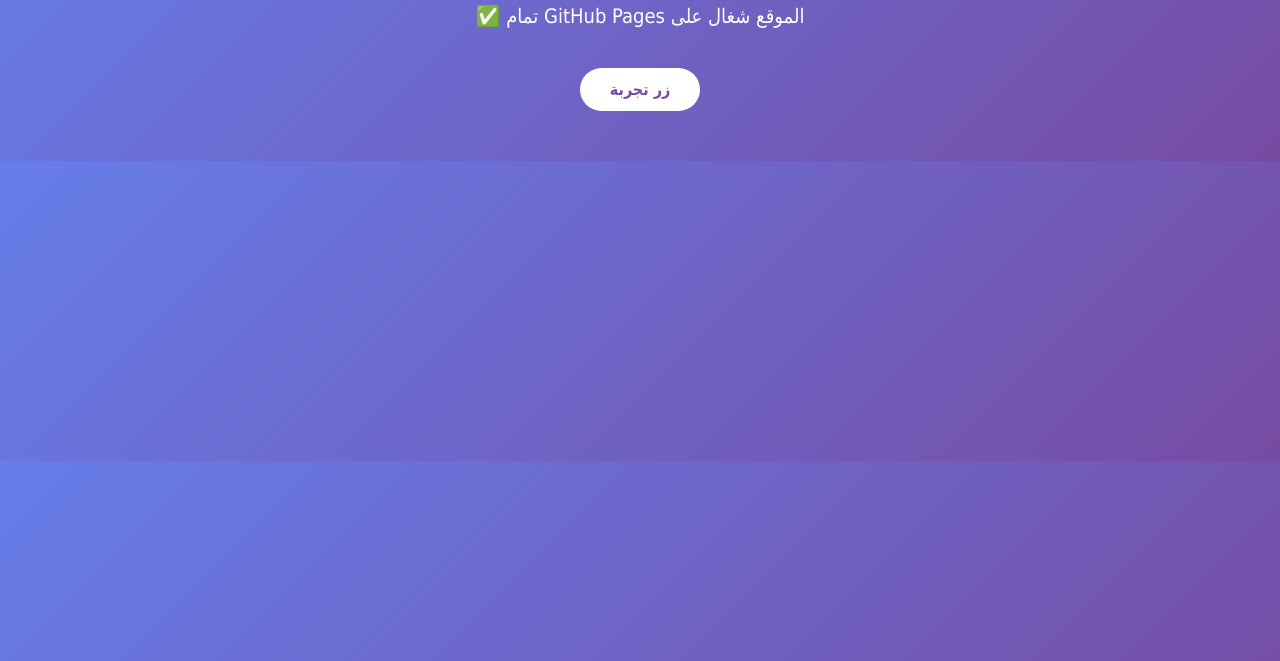
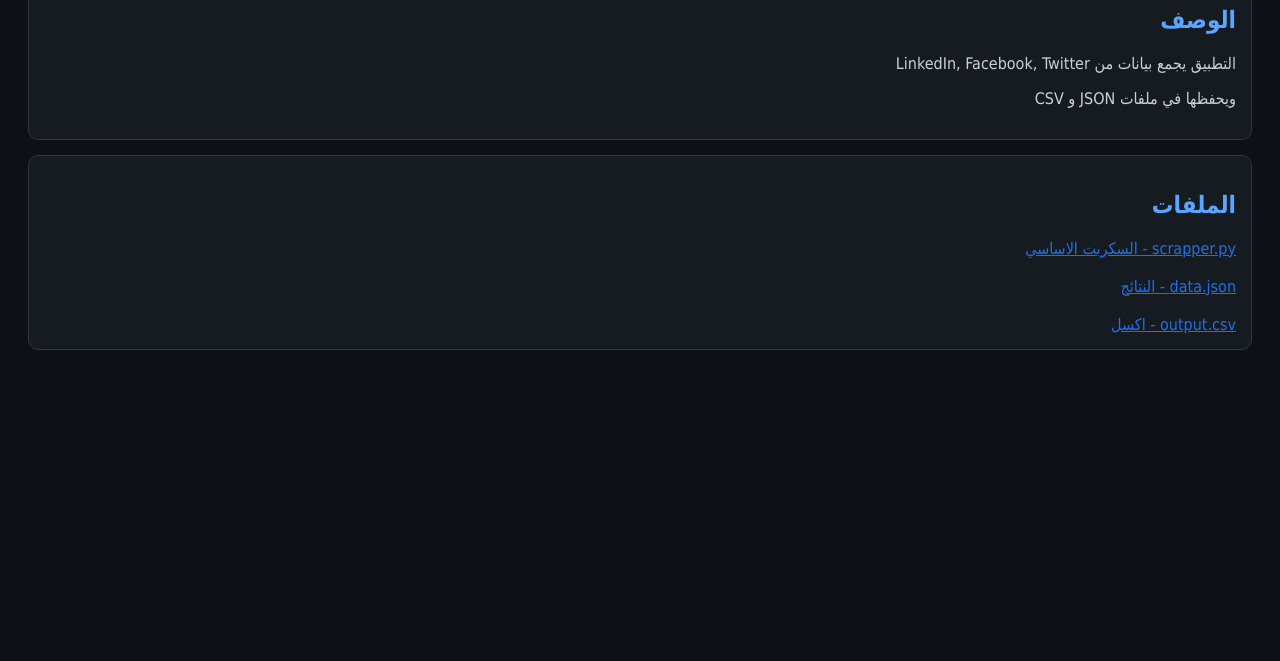
Before and after one commit to abdelrhman1744-boop/reza-page, a plain HTML site: page index.html in a window 1280 px wide. Shown: the part 139-800 px from the top of the page. Drawn offline with Linux system fonts and the light colour scheme.

Commit message:
Update index.html for new data collector project

```diff
--- a/index.html
+++ b/index.html
@@ -1,40 +1,31 @@
 <!DOCTYPE html>
 <html lang="ar" dir="rtl">
 <head>
-  <meta charset="UTF-8">
-  <meta name="viewport" content="width=device-width, initial-scale=1.0">
-  <title>صفحتي على GitHub</title>
-  <style>
-    body {
-      font-family: 'Tahoma', sans-serif;
-      background: linear-gradient(135deg, #667eea 0%, #764ba2 100%);
-      color: white;
-      text-align: center;
-      padding: 50px;
-      margin: 0;
-    }
-    h1 {
-      font-size: 40px;
-      margin-bottom: 20px;
-    }
-    p {
-      font-size: 20px;
-    }
-    .btn {
-      background: white;
-      color: #764ba2;
-      padding: 12px 30px;
-      border-radius: 25px;
-      text-decoration: none;
-      display: inline-block;
-      margin-top: 20px;
-      font-weight: bold;
-    }
-  </style>
+<meta charset="UTF-8">
+<title>جامع البيانات الذكي</title>
+<style>
+body{font-family:Tahoma;background:#0d1117;color:#c9d1d9;padding:20px;text-align:right}
+h1,h2{color:#58a6ff}
+pre{background:#161b22;padding:15px;border-radius:8px;overflow:auto}
+a{color:#1f6feb}
+.card{background:#161b22;padding:15px;margin:15px 0;border-radius:10px;border:1px solid #30363d}
+</style>
 </head>
 <body>
-  <h1> كسمك يا رضا !</h1>
-  <p>الموقع شغال على GitHub Pages تمام ✅</p>
-  <a href="#" class="btn">زر تجربة</a>
+<h1>🔍 جامع البيانات الذكي</h1>
+
+<div class="card">
+<h2>الوصف</h2>
+<p>التطبيق يجمع بيانات من LinkedIn, Facebook, Twitter</p>
+<p>ويحفظها في ملفات JSON و CSV</p>
+</div>
+
+<div class="card">
+<h2>الملفات</h2>
+<a href="https://github.com/abdelrhman1744-boop/SmartDataCollector/blob/main/scrapper.py" target="_blank">scrapper.py - السكربت الاساسي</a><br><br>
+<a href="https://github.com/abdelrhman1744-boop/SmartDataCollector/blob/main/data.json" target="_blank">data.json - النتائج</a><br><br>
+<a href="https://github.com/abdelrhman1744-boop/SmartDataCollector/blob/main/output.csv" target="_blank">output.csv - اكسل</a>
+</div>
+
 </body>
 </html>
```
